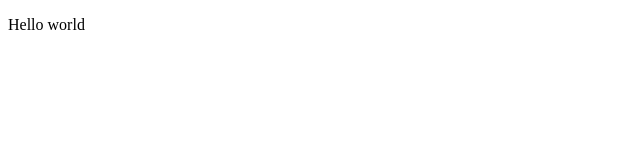
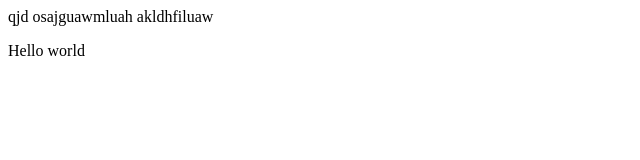
Before and after one commit to aushakov971/test1, a plain HTML site: page index.html in a window 1280 px wide. Shown: the whole page, without its empty margins (0-640 px from the left). Drawn offline with Linux system fonts and the light colour scheme.

Commit message:
add text all too gether

```diff
--- a/index.html
+++ b/index.html
@@ -8,6 +8,9 @@
     <title>Document</title>
 </head>
 <body>
+    <div class="heder">qjd osajguawmluah
+        akldhfiluaw
+    </div>
     <p>Hello world</p>
 </body>
 </html>
```
